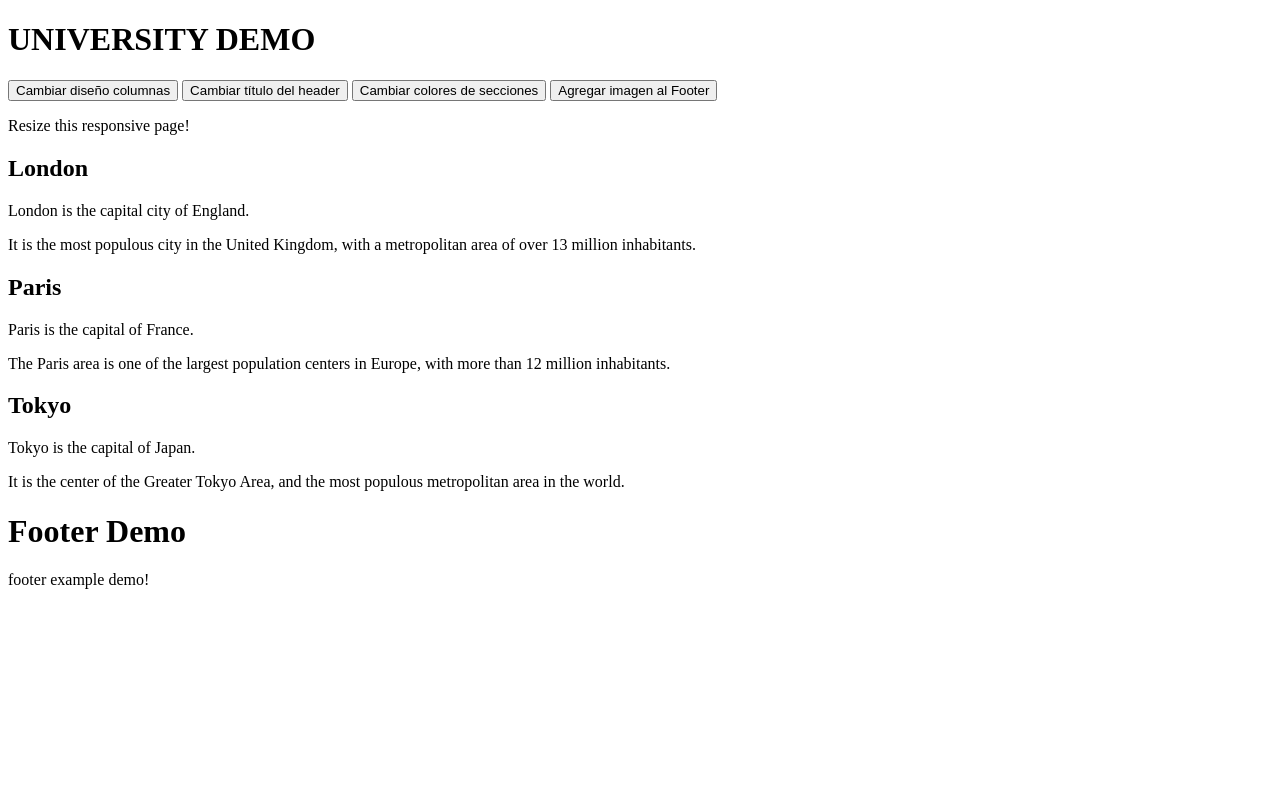
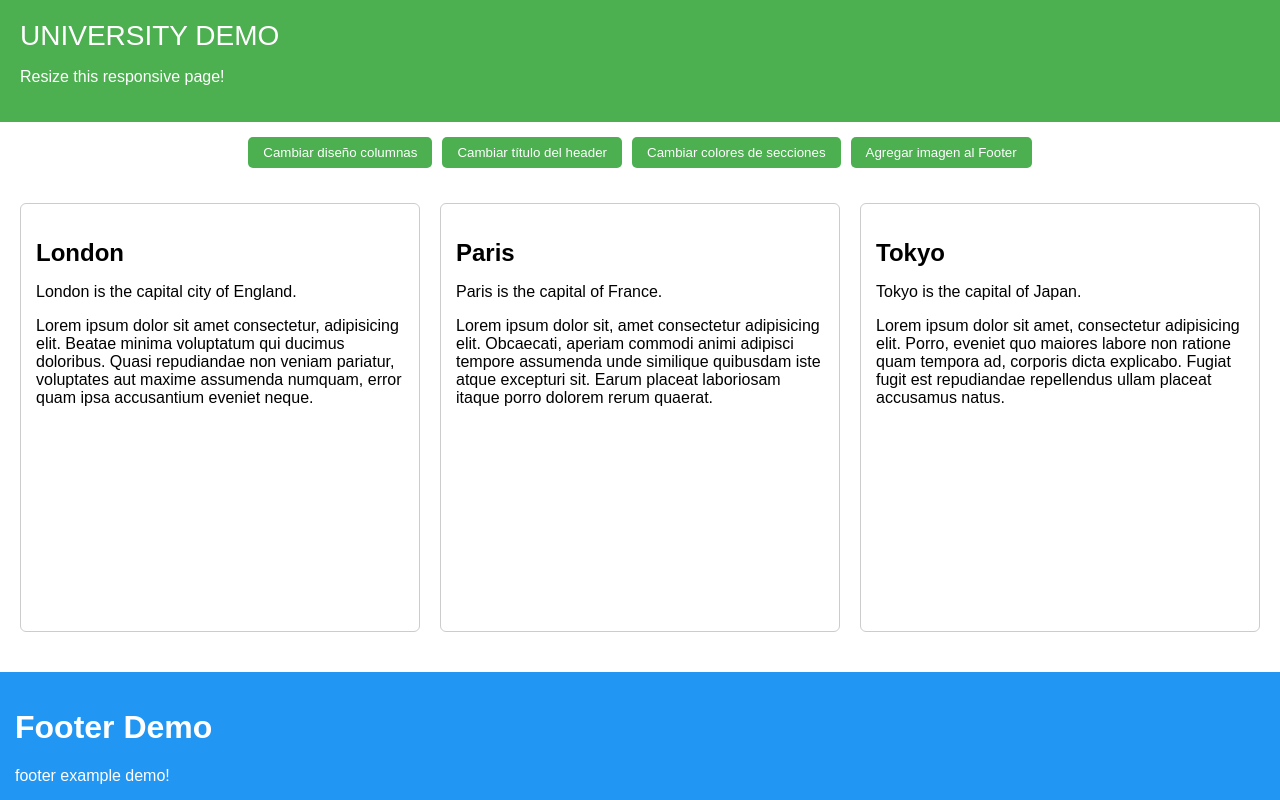
Before and after one commit to GabrielEAG/PW_SEC02_C2_2025_00181423, a plain HTML site: page index.html in a window 1280 px wide. Drawn offline with Linux system fonts and the light colour scheme.

Commit message:
completo

```diff
--- a/index.html
+++ b/index.html
@@ -5,44 +5,45 @@
     <meta charset="UTF-8">
     <meta name="viewport" content="width=device-width, initial-scale=1.0">
     <link rel="stylesheet" href="styles.css">
+    <link href="https://fonts.googleapis.com/css2?family=Roboto:wght@400;500;700&display=swap" rel="stylesheet">
     <title>UNIVERSITY DEMO</title>
 </head>
 
 <body>
-    <header>
+    <header id="header">
         <h1>UNIVERSITY DEMO</h1>
+        <p>
+            Resize this responsive page!
+        </p>
+    </header>
+    <div>
         <div class="buttons">
             <button onclick="changeLayout()">Cambiar diseño columnas</button>
             <button onclick="changeTitle()">Cambiar título del header</button>
             <button onclick="changeColor()">Cambiar colores de secciones</button>
             <button onclick="addImage()">Agregar imagen al Footer</button>
         </div>
-        <p>
-            Resize this responsive page!
-        </p>
-    </header>
-
+    </div>
     <div class="container" id="content">
         <div class="column" id="column1">
             <h2>London</h2>
             <p>London is the capital city of England.</p>
             <p>
-                It is the most populous city in the United Kingdom, with a metropolitan area of over 13 million
-                inhabitants.
+                Lorem ipsum dolor sit amet consectetur, adipisicing elit. Beatae minima voluptatum qui ducimus doloribus. Quasi repudiandae non veniam pariatur, voluptates aut maxime assumenda numquam, error quam ipsa accusantium eveniet neque.
             </p>
         </div>
         <div class="column" id="column2">
             <h2>Paris</h2>
             <p>Paris is the capital of France.</p>
             <p>
-                The Paris area is one of the largest population centers in Europe, with more than 12 million inhabitants.
+                Lorem ipsum dolor sit, amet consectetur adipisicing elit. Obcaecati, aperiam commodi animi adipisci tempore assumenda unde similique quibusdam iste atque excepturi sit. Earum placeat laboriosam itaque porro dolorem rerum quaerat.
             </p>
         </div>
         <div class="column" id="column3">
             <h2>Tokyo</h2>
             <p>Tokyo is the capital of Japan.</p>
             <p>
-                It is the center of the Greater Tokyo Area, and the most populous metropolitan area in the world.
+                Lorem ipsum dolor sit amet, consectetur adipisicing elit. Porro, eveniet quo maiores labore non ratione quam tempora ad, corporis dicta explicabo. Fugiat fugit est repudiandae repellendus ullam placeat accusamus natus.
             </p>
         </div>
     </div>
--- a/script.js
+++ b/script.js
@@ -0,0 +1,32 @@
+let vertical = false;
+
+function changeLayout() {
+  const content = document.getElementById("content");
+  vertical = !vertical;
+  if (vertical) {
+    content.classList.add("vertical");
+  } else {
+    content.classList.remove("vertical");
+  }
+}
+
+function changeTitle() {
+  const headerTitle = document.querySelector("header h1");
+  headerTitle.textContent = "HTML & CSS: Curso práctico avanzado";
+}
+
+function changeColor() {
+  const columns = document.querySelectorAll(".column");
+  columns.forEach(col => col.classList.toggle("alt-colors"));
+}
+
+
+function addImage() {
+  const footerContent = document.getElementById("footer-content");
+  if (!document.getElementById("footer-img")) {
+    const img = document.createElement("img");
+    img.id = "footer-img";
+    img.src = "./media/Image.png"; // ejemplo URL
+    footerContent.appendChild(img);
+  }
+}
--- a/styles.css
+++ b/styles.css
@@ -0,0 +1,124 @@
+* {
+    box-sizing: border-box;
+}
+
+html,
+body {
+    margin: 0;
+    padding: 0;
+    height: 100%;
+    width: 100%;
+    font-family: Arial, sans-serif;
+    text-align: left;
+}
+
+body {
+    display: flex;
+    flex-direction: column;
+    min-height: 100vh;
+}
+
+header,
+footer {
+    flex: 0 0 auto;
+    width: 100%;
+}
+
+header {
+    background: #4CAF50;
+    color: white;
+    padding: 20px;
+}
+
+header h1 {
+    margin: 0;
+    font-size: 24px;
+}
+
+#header {
+    margin: 0;
+}
+
+#header h1 {
+    font-size: 28px;
+    font-weight: normal;
+}
+
+#header p {
+    font-size: 16px;
+}
+
+.buttons {
+    margin: 10px 0;
+    display: flex;
+    flex-wrap: wrap;
+    justify-content: center;
+}
+
+.buttons button {
+    margin: 5px;
+    padding: 8px 15px;
+    border: none;
+    background: #4CAF50;
+    color: white;
+    border-radius: 5px;
+    cursor: pointer;
+}
+
+.buttons button:hover {
+    background: white;
+    color: #4CAF50;
+}
+
+.container {
+    flex: 1 1 auto;
+    display: flex;
+    justify-content: space-around;
+    align-items: stretch;
+    padding: 10px;
+    width: 100%;
+}
+
+.column {
+    flex: 1 1 300px;
+    margin: 10px;
+    padding: 15px;
+    border: 1px solid #ccc;
+    border-radius: 6px;
+    max-width: 100%;
+}
+
+.column h2 {
+    margin-bottom: 10px;
+}
+
+footer {
+    background: #2196F3;
+    color: white;
+    padding: 15px;
+    margin-top: 20px;
+}
+
+.footer h1 {
+    font-weight: normal;
+}
+
+#footer-img {
+    display: block;
+    margin: 10px auto;
+    max-width: 250px;
+    border-radius: 5px;
+}
+
+.vertical {
+    flex-direction: column;
+    align-items: center;
+}
+
+.column.alt-colors h2 {
+  color: #2196F3;
+}
+
+.column.alt-colors p {
+  color: darkgreen;
+}
```
Also changed, not shown: media/Image.png (added).
